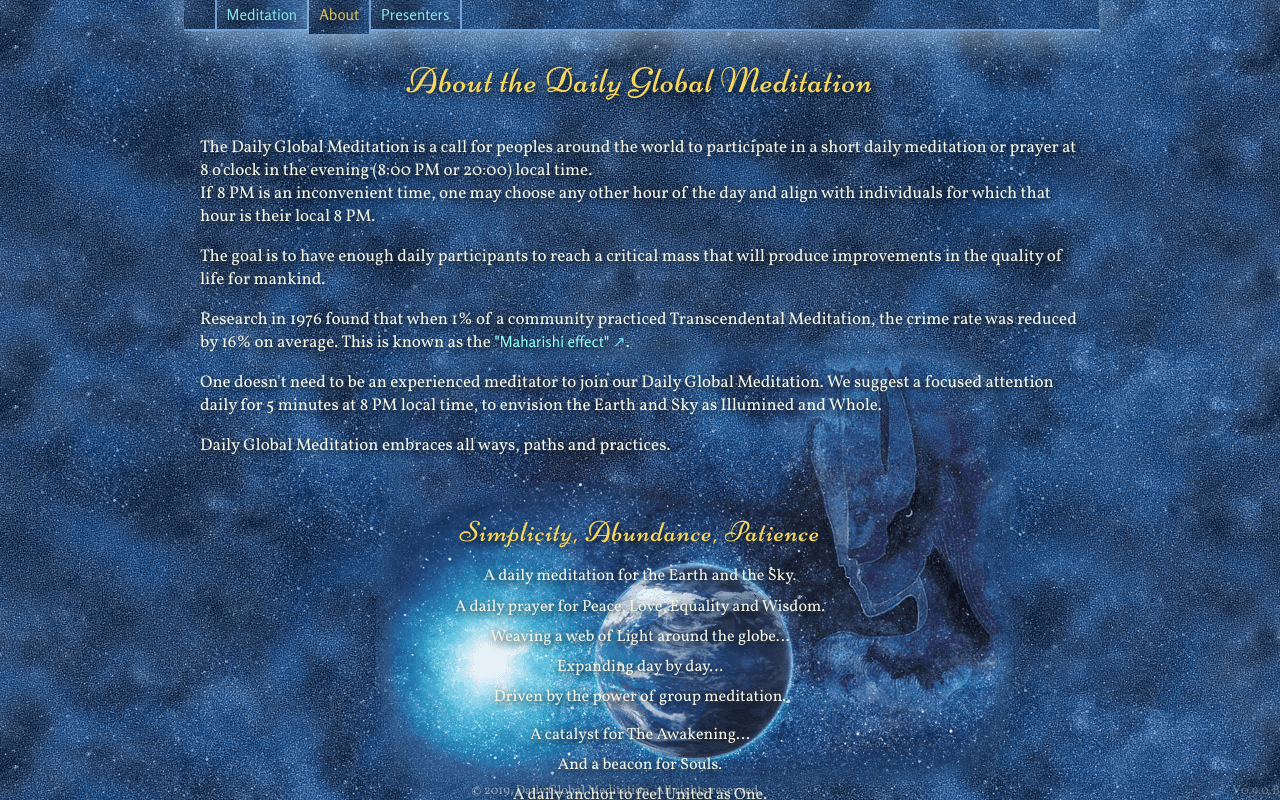
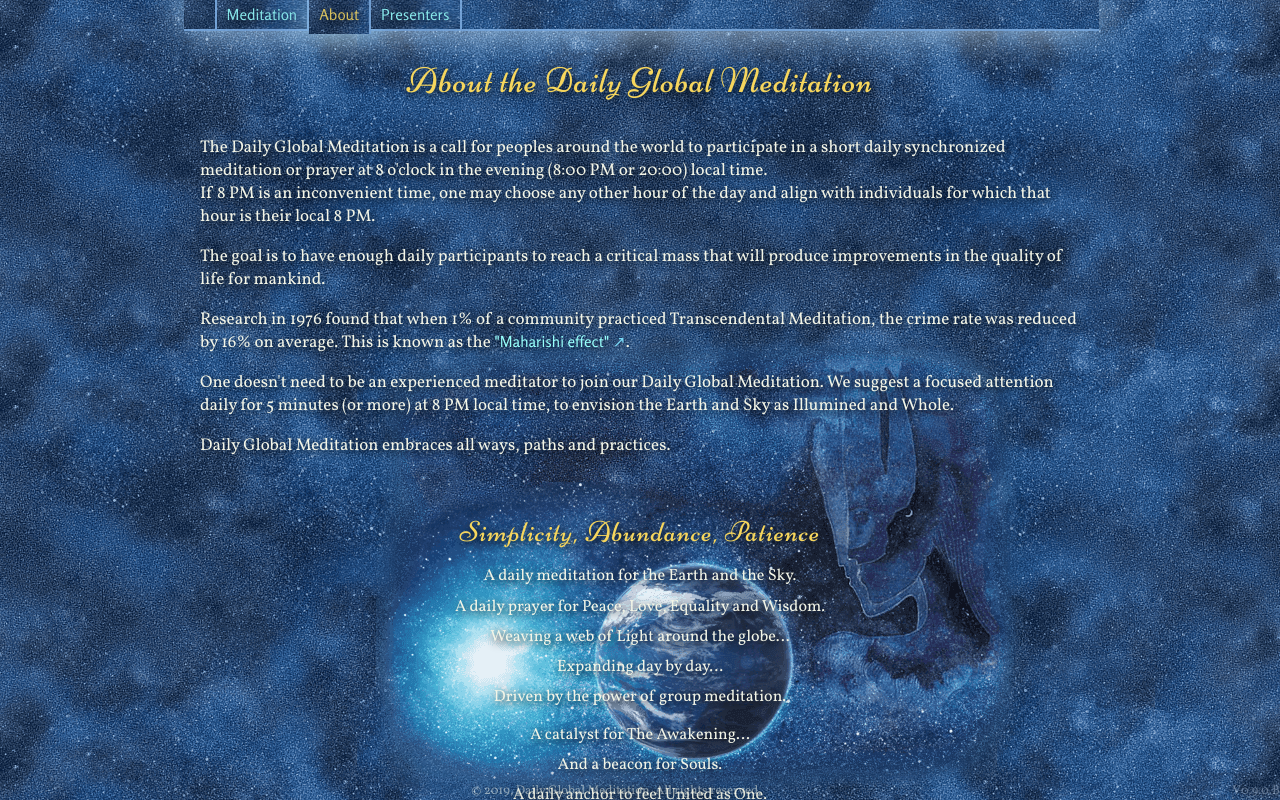
Before and after one commit to emaesen/daglme, a Vue app in the folder client/: page /about in a window 1280 px wide. Shown: the top 800 px of the page. Built offline with nearby package versions, Linux system fonts and the light colour scheme.

Commit message:
Tweak content

```diff
--- a/client/src/views/About.vue
+++ b/client/src/views/About.vue
@@ -3,7 +3,7 @@
     <h1>About the Daily Global Meditation</h1>
 
     <p class="margin-top20">
-      The Daily Global Meditation is a call for peoples around the world to participate in a short daily meditation or prayer at 8 o'clock in the evening (8:00 PM or 20:00) local time.
+      The Daily Global Meditation is a call for peoples around the world to participate in a short daily synchronized meditation or prayer at 8 o'clock in the evening (8:00 PM or 20:00) local time.
       <br>
       If 8 PM is an inconvenient time, one may choose any other hour of the day and align with individuals for which that hour is their local 8 PM.
     </p>
@@ -15,7 +15,7 @@
       This is known as the <a href="https://tmhome.com/benefits/study-maharishi-effect-group-meditation-crime-rate/" target="_blank" class="external">"Maharishi effect"</a>.
     </p>
     <p>
-      One doesn't need to be an experienced meditator to join our Daily Global Meditation. We suggest a focused attention daily for 5 minutes at 8 PM local time, to envision the Earth and Sky as Illumined and Whole.
+      One doesn't need to be an experienced meditator to join our Daily Global Meditation. We suggest a focused attention daily for 5 minutes (or more) at 8 PM local time, to envision the Earth and Sky as Illumined and Whole.
     </p>
     <p>
       Daily Global Meditation embraces all ways, paths and practices.
```
